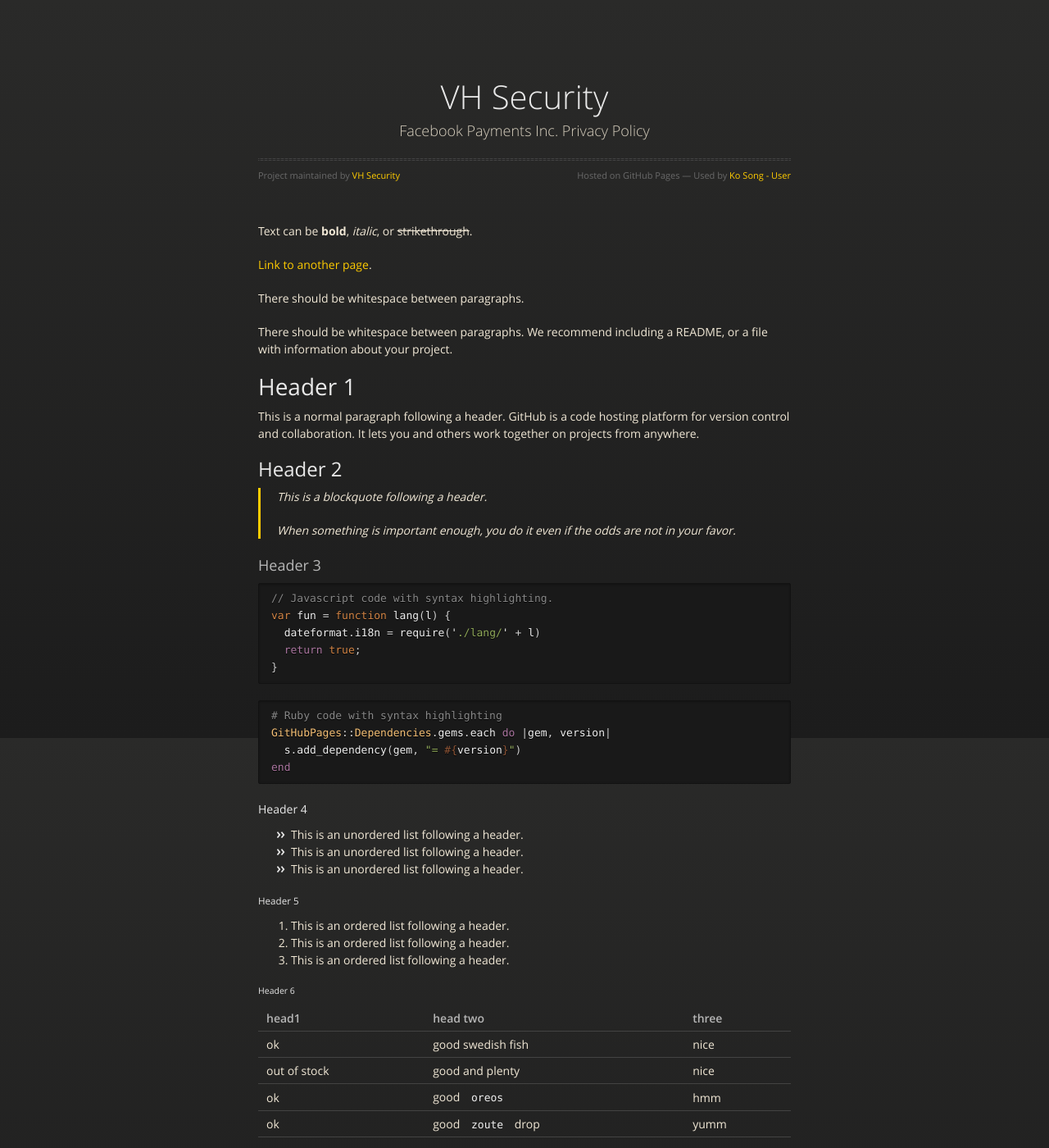
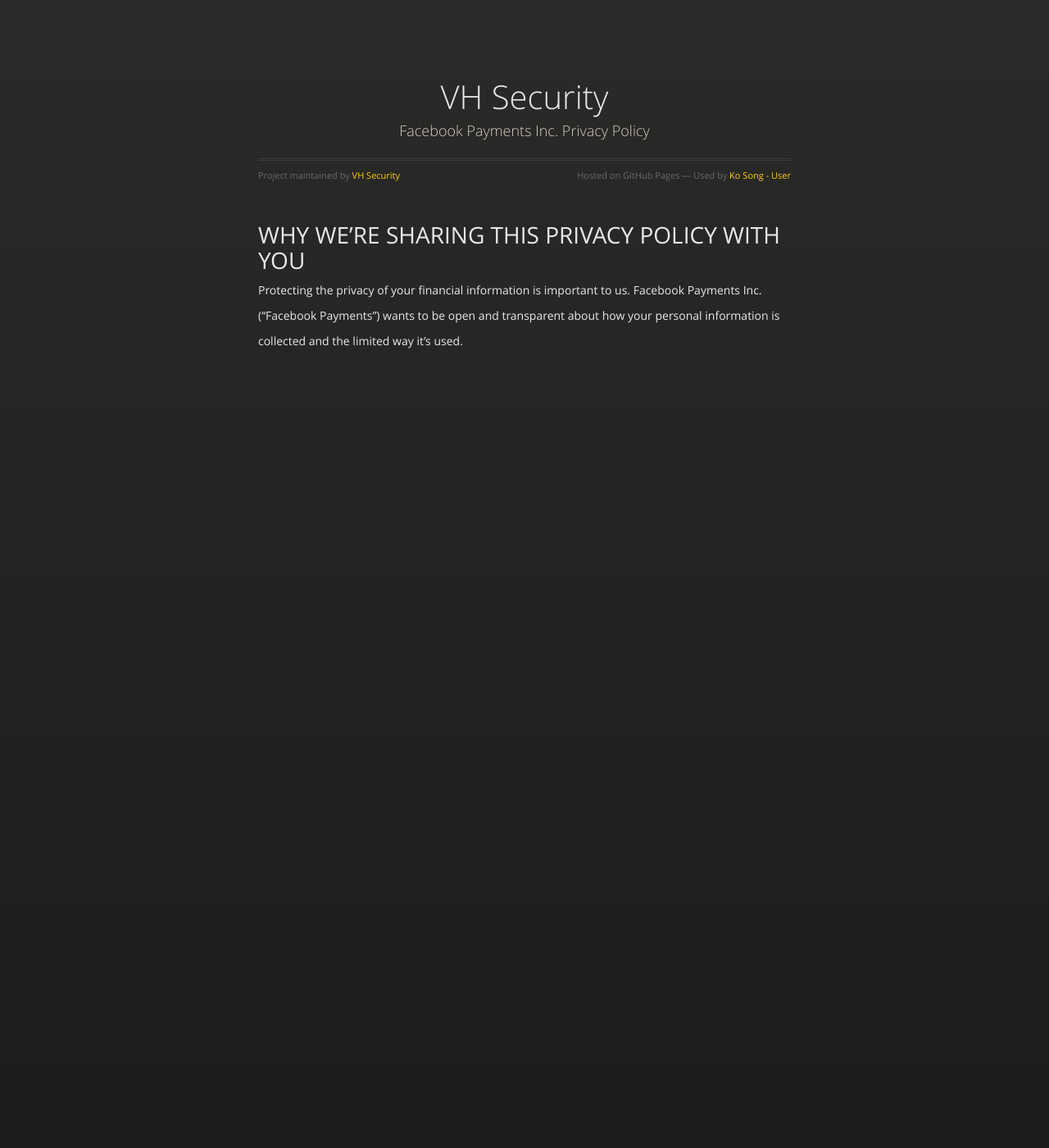
Before and after one commit to ferdiwardiyn/privacy.ferdiwardiyan.eu.org, a Jekyll site: the page built from index.md, in a window 1280 px wide and 1400 px high. Shown: the whole window at 82% size. Built offline with Jekyll 4.4.1, drawn with Linux system fonts in a browser that asks for light colours; our own code applies the rules of GitHub Pages for plain Markdown files; some of the changed text lies outside the part shown.

Commit message:
Update index.md

````diff
--- a/index.md
+++ b/index.md
@@ -2,122 +2,7 @@
 layout: default
 ---
 
-Text can be **bold**, _italic_, or ~~strikethrough~~.
-
-[Link to another page](./another-page.html).
-
-There should be whitespace between paragraphs.
-
-There should be whitespace between paragraphs. We recommend including a README, or a file with information about your project.
-
-# Header 1
-
-This is a normal paragraph following a header. GitHub is a code hosting platform for version control and collaboration. It lets you and others work together on projects from anywhere.
-
-## Header 2
-
-> This is a blockquote following a header.
->
-> When something is important enough, you do it even if the odds are not in your favor.
-
-### Header 3
-
-```js
-// Javascript code with syntax highlighting.
-var fun = function lang(l) {
-  dateformat.i18n = require('./lang/' + l)
-  return true;
-}
-```
-
-```ruby
-# Ruby code with syntax highlighting
-GitHubPages::Dependencies.gems.each do |gem, version|
-  s.add_dependency(gem, "= #{version}")
-end
-```
-
-#### Header 4
-
-*   This is an unordered list following a header.
-*   This is an unordered list following a header.
-*   This is an unordered list following a header.
-
-##### Header 5
-
-1.  This is an ordered list following a header.
-2.  This is an ordered list following a header.
-3.  This is an ordered list following a header.
-
-###### Header 6
-
-| head1        | head two          | three |
-|:-------------|:------------------|:------|
-| ok           | good swedish fish | nice  |
-| out of stock | good and plenty   | nice  |
-| ok           | good `oreos`      | hmm   |
-| ok           | good `zoute` drop | yumm  |
-
-### There's a horizontal rule below this.
-
-* * *
-
-### Here is an unordered list:
-
-*   Item foo
-*   Item bar
-*   Item baz
-*   Item zip
-
-### And an ordered list:
-
-1.  Item one
-1.  Item two
-1.  Item three
-1.  Item four
-
-### And a nested list:
-
-- level 1 item
-  - level 2 item
-  - level 2 item
-    - level 3 item
-    - level 3 item
-- level 1 item
-  - level 2 item
-  - level 2 item
-  - level 2 item
-- level 1 item
-  - level 2 item
-  - level 2 item
-- level 1 item
-
-### Small image
-
-![Octocat](https://github.githubassets.com/images/icons/emoji/octocat.png)
-
-### Large image
-
-![Branching](https://guides.github.com/activities/hello-world/branching.png)
-
-
-### Definition lists can be used with HTML syntax.
-
-<dl>
-<dt>Name</dt>
-<dd>Godzilla</dd>
-<dt>Born</dt>
-<dd>1952</dd>
-<dt>Birthplace</dt>
-<dd>Japan</dd>
-<dt>Color</dt>
-<dd>Green</dd>
-</dl>
-
-```
-Long, single-line code blocks should not wrap. They should horizontally scroll if they are too long. This line should be long enough to demonstrate this.
-```
-
-```
-The final element.
-```
+# WHY	WE’RE	SHARING	THIS	PRIVACY	POLICY	WITH	YOU
+#### Protecting	the	privacy	of	your	financial	information	is	important	to	us.	Facebook	Payments	Inc.
+#### (“Facebook	Payments”)	wants	to	be	open	and	transparent	about	how	your	personal	information	is
+#### collected	and	the	limited	way	it’s	used.
````
